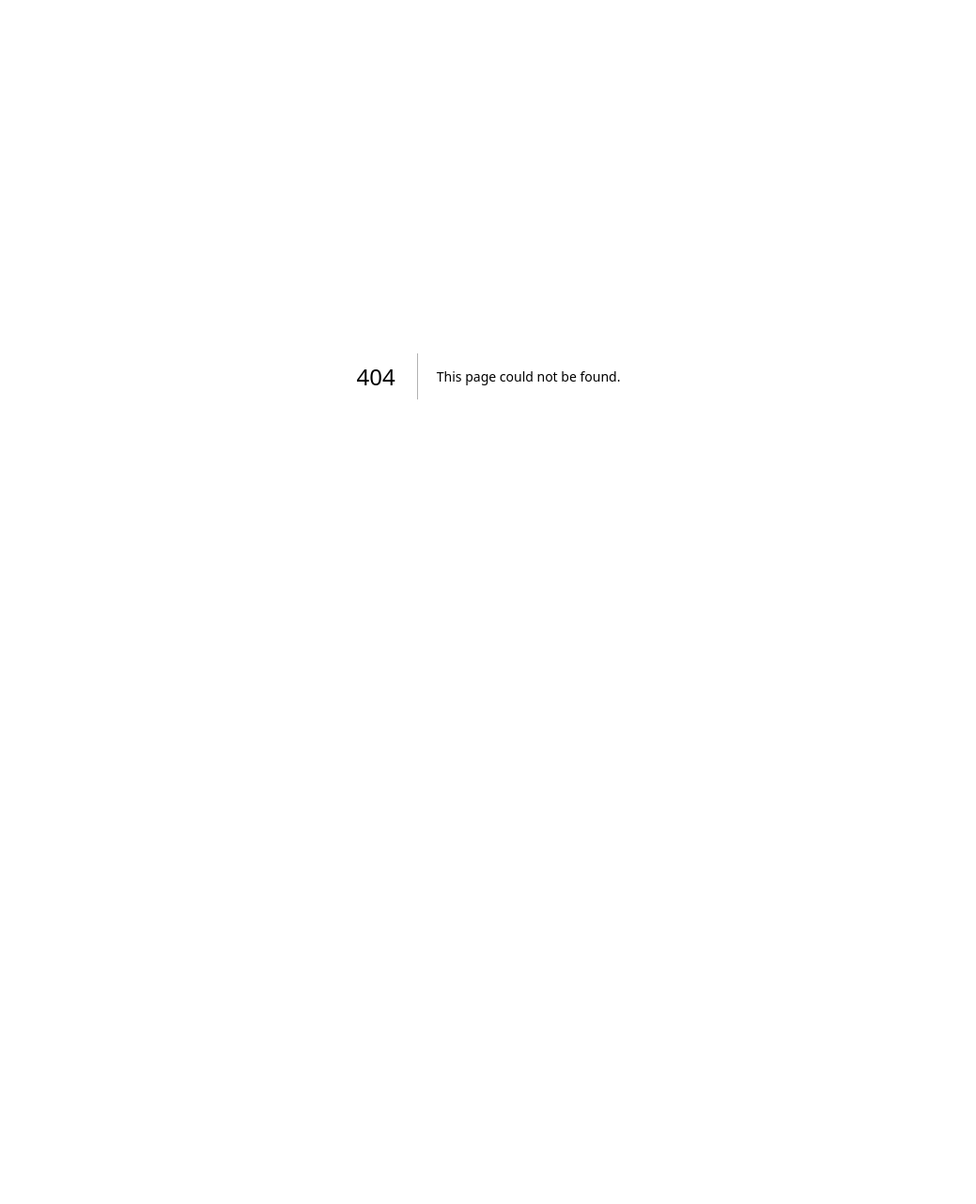
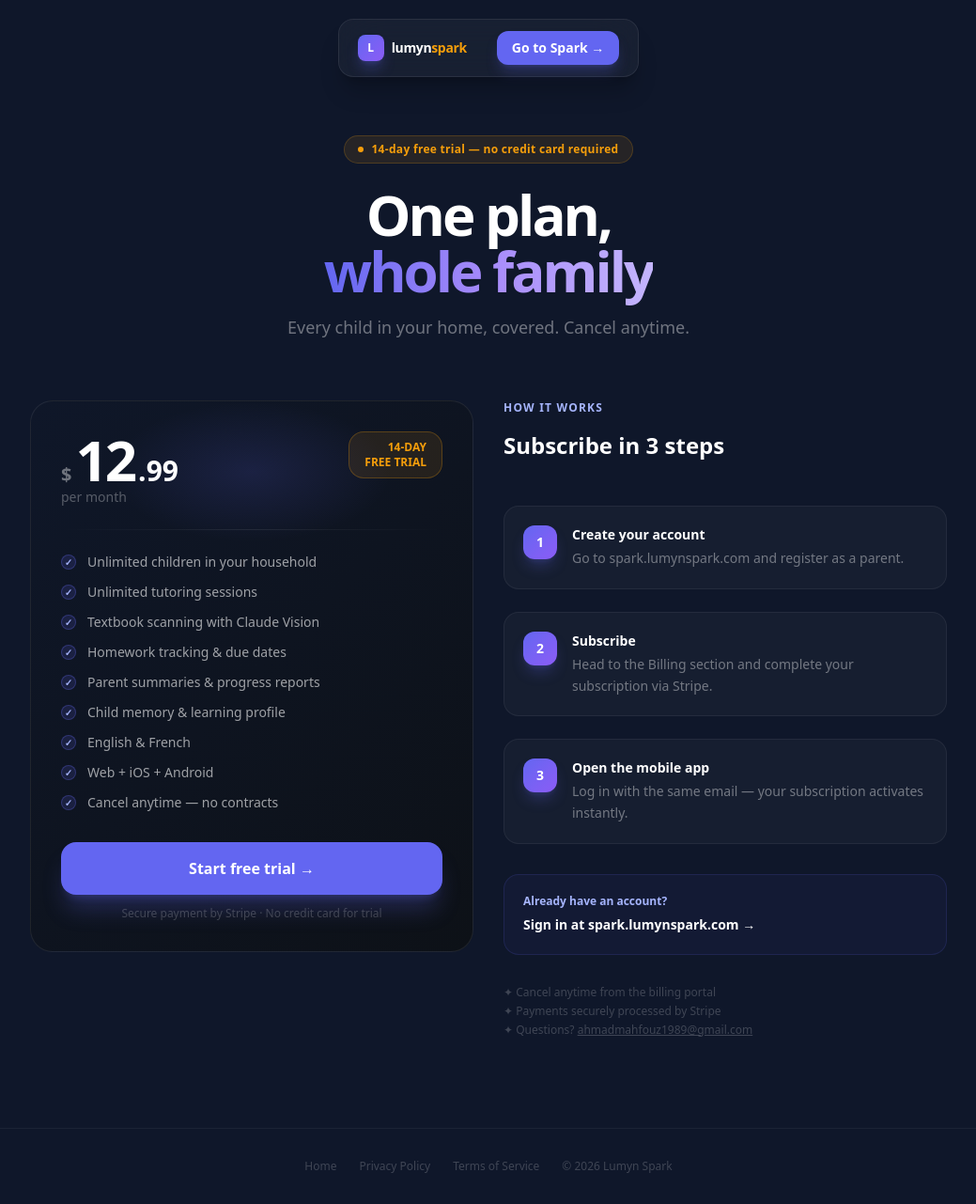
Before and after one commit to ahmadmahfouz1989-spec/lumynspark, a Next.js app: page /subscribe in a window 1280 px wide. Before the commit this address had no page. Shown: the whole page at 94% size, without its empty margins (120-1159 px from the left). Before the commit the page ends 800 px from the top, so only its background shows below. Built offline with nearby package versions, Linux system fonts and the light colour scheme.

Commit message:
Add subscribe page

```diff
--- /dev/null
+++ b/app/subscribe/page.tsx
@@ -0,0 +1,158 @@
+import Link from 'next/link'
+
+export const metadata = {
+  title: 'Subscribe — Spark AI Tutor',
+  description: 'Get unlimited access to Spark for your whole family. $12.99/month, cancel anytime.',
+}
+
+const SPARK_URL = 'https://spark.lumynspark.com'
+
+const FEATURES = [
+  'Unlimited children in your household',
+  'Unlimited tutoring sessions',
+  'Textbook scanning with Claude Vision',
+  'Homework tracking & due dates',
+  'Parent summaries & progress reports',
+  'Child memory & learning profile',
+  'English & French',
+  'Web + iOS + Android',
+  'Cancel anytime — no contracts',
+]
+
+const STEPS = [
+  { n: '1', title: 'Create your account', body: `Go to spark.lumynspark.com and register as a parent.` },
+  { n: '2', title: 'Subscribe', body: 'Head to the Billing section and complete your subscription via Stripe.' },
+  { n: '3', title: 'Open the mobile app', body: 'Log in with the same email — your subscription activates instantly.' },
+]
+
+export default function SubscribePage() {
+  return (
+    <main className="min-h-screen bg-[#0f172a] text-white">
+      {/* Navbar */}
+      <header className="fixed top-0 left-0 right-0 z-50 flex justify-center pt-5 px-6">
+        <nav className="flex items-center gap-8 bg-white/[0.04] backdrop-blur-xl border border-white/[0.08] rounded-2xl px-5 py-3 shadow-xl shadow-black/20">
+          <a href="/" className="flex items-center gap-2">
+            <div className="w-7 h-7 bg-gradient-to-br from-[#6366f1] to-[#8b5cf6] rounded-lg flex items-center justify-center text-xs font-black text-white shadow-lg shadow-[#6366f1]/30">L</div>
+            <span className="font-black text-white text-sm tracking-tight">lumyn<span className="text-[#f59e0b]">spark</span></span>
+          </a>
+          <a href={SPARK_URL} target="_blank" rel="noopener noreferrer"
+            className="text-sm bg-[#6366f1] hover:bg-[#5558e8] text-white font-bold px-4 py-2 rounded-xl transition-all shadow-lg shadow-[#6366f1]/25">
+            Go to Spark →
+          </a>
+        </nav>
+      </header>
+
+      <div className="max-w-5xl mx-auto px-6 pt-36 pb-24">
+
+        {/* Header */}
+        <div className="text-center mb-16">
+          <div className="inline-flex items-center gap-2 bg-[#f59e0b]/10 border border-[#f59e0b]/20 rounded-full px-3.5 py-1.5 mb-6">
+            <span className="w-1.5 h-1.5 rounded-full bg-[#f59e0b]" />
+            <span className="text-xs font-bold text-[#f59e0b] tracking-wide">14-day free trial — no credit card required</span>
+          </div>
+          <h1 className="text-5xl md:text-6xl font-black tracking-tighter text-white mb-4">
+            One plan,<br />
+            <span className="text-transparent bg-clip-text"
+              style={{ backgroundImage: 'linear-gradient(90deg, #6366f1, #a78bfa, #c4b5fd)' }}>
+              whole family
+            </span>
+          </h1>
+          <p className="text-white/40 text-lg max-w-lg mx-auto">
+            Every child in your home, covered. Cancel anytime.
+          </p>
+        </div>
+
+        <div className="grid md:grid-cols-2 gap-8 items-start">
+
+          {/* Plan card */}
+          <div className="relative rounded-3xl border border-white/[0.08] p-8 overflow-hidden"
+            style={{ background: 'linear-gradient(135deg, #0f1729 0%, #0d1117 100%)' }}>
+            {/* Glow */}
+            <div className="absolute top-0 left-1/2 -translate-x-1/2 w-[300px] h-[150px] pointer-events-none"
+              style={{ background: 'radial-gradient(ellipse, rgba(99,102,241,0.15) 0%, transparent 70%)' }} />
+
+            <div className="relative">
+              <div className="flex items-start justify-between mb-6">
+                <div>
+                  <div className="flex items-baseline gap-1">
+                    <span className="text-white/40 text-xl font-bold">$</span>
+                    <span className="text-6xl font-black text-white tracking-tighter">12</span>
+                    <span className="text-3xl font-black text-white">.99</span>
+                  </div>
+                  <p className="text-white/30 text-sm font-medium">per month</p>
+                </div>
+                <div className="bg-[#f59e0b]/10 border border-[#f59e0b]/25 rounded-2xl px-4 py-2 text-right">
+                  <p className="text-[#f59e0b] text-xs font-black">14-DAY</p>
+                  <p className="text-[#f59e0b] text-xs font-black">FREE TRIAL</p>
+                </div>
+              </div>
+
+              <div className="h-px bg-gradient-to-r from-transparent via-white/[0.08] to-transparent mb-6" />
+
+              <div className="space-y-3 mb-8">
+                {FEATURES.map((f) => (
+                  <div key={f} className="flex items-center gap-3">
+                    <div className="w-4 h-4 rounded-full bg-[#6366f1]/15 border border-[#6366f1]/30 flex items-center justify-center flex-shrink-0">
+                      <span className="text-[#a5b4fc] text-[10px] font-black">✓</span>
+                    </div>
+                    <span className="text-white/60 text-sm font-medium">{f}</span>
+                  </div>
+                ))}
+              </div>
+
+              <a href={`${SPARK_URL}/register`} target="_blank" rel="noopener noreferrer"
+                className="block w-full text-center bg-[#6366f1] hover:bg-[#5558e8] text-white font-black py-4 rounded-2xl transition-all shadow-xl shadow-[#6366f1]/25 hover:shadow-[#6366f1]/40 hover:-translate-y-0.5 mb-3">
+                Start free trial →
+              </a>
+              <p className="text-center text-xs text-white/20">Secure payment by Stripe · No credit card for trial</p>
+            </div>
+          </div>
+
+          {/* Steps */}
+          <div className="flex flex-col gap-6">
+            <div>
+              <p className="text-xs text-[#a5b4fc] font-bold uppercase tracking-widest mb-4">How it works</p>
+              <h2 className="text-2xl font-black text-white mb-6">Subscribe in 3 steps</h2>
+            </div>
+
+            {STEPS.map((step) => (
+              <div key={step.n} className="flex gap-4 bg-white/[0.03] border border-white/[0.06] rounded-2xl p-5 hover:border-[#6366f1]/30 transition-colors">
+                <div className="w-9 h-9 rounded-xl bg-gradient-to-br from-[#6366f1] to-[#8b5cf6] flex items-center justify-center text-sm font-black text-white flex-shrink-0 shadow-lg shadow-[#6366f1]/25">
+                  {step.n}
+                </div>
+                <div>
+                  <p className="text-white font-bold text-sm mb-1">{step.title}</p>
+                  <p className="text-white/40 text-sm leading-relaxed">{step.body}</p>
+                </div>
+              </div>
+            ))}
+
+            <div className="bg-[#6366f1]/5 border border-[#6366f1]/15 rounded-2xl p-5 mt-2">
+              <p className="text-[#a5b4fc] text-xs font-semibold mb-1">Already have an account?</p>
+              <a href={`${SPARK_URL}/dashboard`} target="_blank" rel="noopener noreferrer"
+                className="text-white font-bold text-sm hover:text-[#a5b4fc] transition-colors">
+                Sign in at spark.lumynspark.com →
+              </a>
+            </div>
+
+            <div className="text-white/20 text-xs space-y-1 pt-2">
+              <p>✦ Cancel anytime from the billing portal</p>
+              <p>✦ Payments securely processed by Stripe</p>
+              <p>✦ Questions? <a href="mailto:ahmadmahfouz1989@gmail.com" className="hover:text-white/40 transition-colors underline">ahmadmahfouz1989@gmail.com</a></p>
+            </div>
+          </div>
+        </div>
+      </div>
+
+      {/* Footer */}
+      <footer className="border-t border-white/[0.05] py-8 px-6 text-center">
+        <div className="flex items-center justify-center gap-6 text-xs text-white/20 font-medium">
+          <a href="/" className="hover:text-white/40 transition-colors">Home</a>
+          <a href="/privacy" className="hover:text-white/40 transition-colors">Privacy Policy</a>
+          <a href="/terms" className="hover:text-white/40 transition-colors">Terms of Service</a>
+          <span>© 2026 Lumyn Spark</span>
+        </div>
+      </footer>
+    </main>
+  )
+}
```
